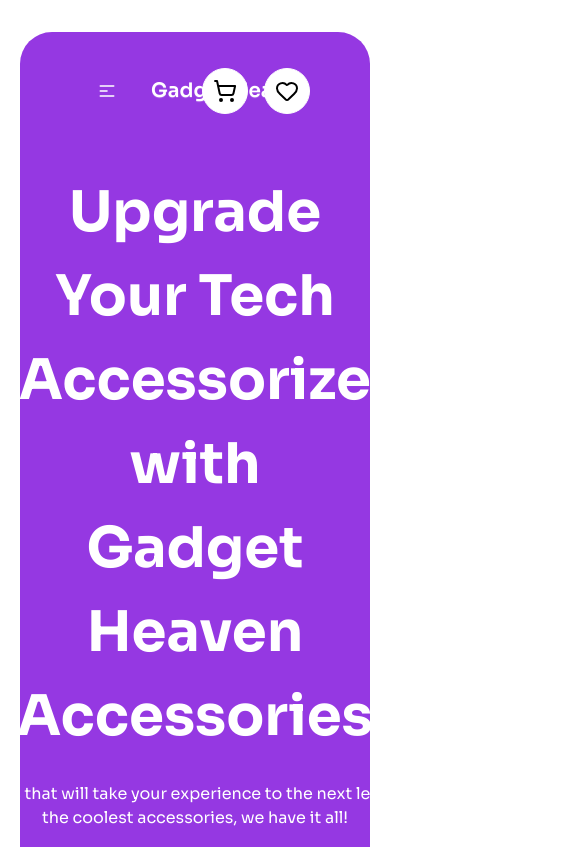
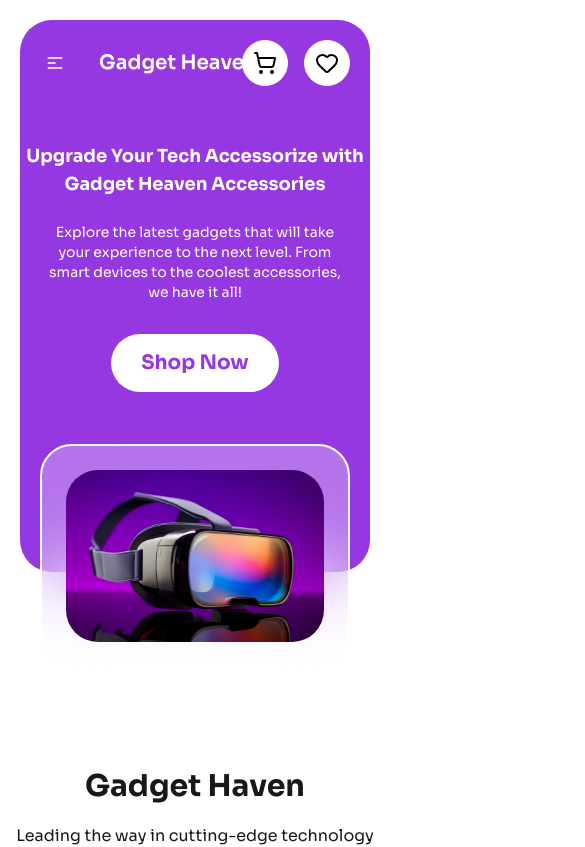
Before and after one commit to RHR-code/B10-A8-gadget-heaven, a React (Vite) app: page / in a window 390 px wide. Shown: the top 847 px of the page, 585 px wide, since content can reach past the window. Built offline with nearby package versions, Linux system fonts and the light colour scheme.

Commit message:
added mobile responsive ness for mobile

```diff
--- a/src/components/Banner.jsx
+++ b/src/components/Banner.jsx
@@ -4,18 +4,18 @@
   return (
     <div className="max-w-[1600px] mx-auto px-5 ">
       <div className="bg-[#9538E2] text-white flex flex-col  justify-center items-center text-center rounded-b-4xl">
-        <h1 className="font-bold text-[56px] px-15 text-center pt-12">
+        <h1 className="font-bold text-lg md:text-[56px] px-1 md:px-15 text-center pt-12">
           Upgrade Your Tech Accessorize with Gadget Heaven Accessories
         </h1>
-        <p className="mt-6 mb-8 w-[796px]">
+        <p className="mt-6 mb-8 px-5 md:px-0 md:w-[796px] text-sm md:text-base">
           Explore the latest gadgets that will take your experience to the next
           level. From smart devices to the coolest accessories, we have it all!
         </p>
-        <button className="rounded-4xl bg-white text-[#9538E2] mb-[268px] font-bold text-xl px-[30px] py-[15px] ">
+        <button className="rounded-4xl bg-white text-[#9538E2] mb-[180px] md:mb-[268px] font-bold text-xl px-[30px] py-[15px] ">
           Shop Now
         </button>
       </div>
-      <div className="max-w-[1110px]  mx-auto bg-red-300 p-6 -mt-52 rounded-4xl h-[600px]">
+      <div className="max-w-[1110px]  mx-5 md:mx-auto bg-white/30 backdrop-blur-2xl border-2 border-white p-6 md:-mt-52 -mt-32 rounded-4xl  md:h-[600px]">
         <img
           className="w-full h-full object-cover rounded-4xl"
           src={bannerImg}
--- a/src/components/Navbar.jsx
+++ b/src/components/Navbar.jsx
@@ -11,7 +11,7 @@
       <div
         className={`navbar  ${
           location === "/"
-            ? "bg-[#9538E2] text-white mt-8 rounded-t-4xl px-15 pt-9 "
+            ? "bg-[#9538E2] text-white mt-5 md:mt-8 rounded-t-4xl pr-5 md:px-15 pt-5 md:pt-9 "
             : "bg-base-100 text-black"
         }`}
       >
@@ -36,16 +36,37 @@
             </div>
             <ul
               tabIndex={0}
-              className="menu menu-sm dropdown-content bg-base-100 rounded-box z-1 mt-3 w-52 p-2 shadow"
+              className="menu menu-sm dropdown-content bg-base-100 text-black rounded-box z-1 mt-3 w-52 p-2 shadow"
             >
               <li>
-                <a>Home</a>
+                <NavLink
+                  className={({ isActive }) =>
+                    isActive ? "font-bold text-[#9538E2] " : "font-semibold ]"
+                  }
+                  to="/"
+                >
+                  Home
+                </NavLink>
               </li>
               <li>
-                <a>Statistics</a>
+                <NavLink
+                  className={({ isActive }) =>
+                    isActive ? "font-bold  text-[#9538E2]" : "font-semibold ]"
+                  }
+                  to="/statistics"
+                >
+                  Statistics
+                </NavLink>
               </li>
               <li>
-                <a>Dashboard</a>
+                <NavLink
+                  className={({ isActive }) =>
+                    isActive ? "font-bold  text-[#9538E2]" : "font-semibold ]"
+                  }
+                  to="/dashboard"
+                >
+                  Dashboard
+                </NavLink>
               </li>
             </ul>
           </div>
```
